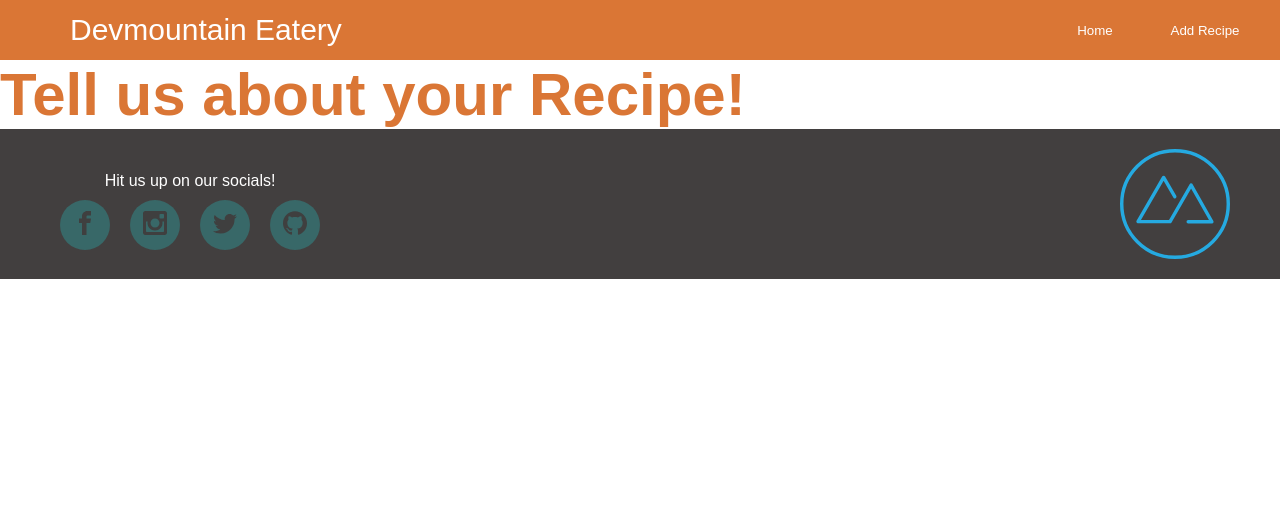
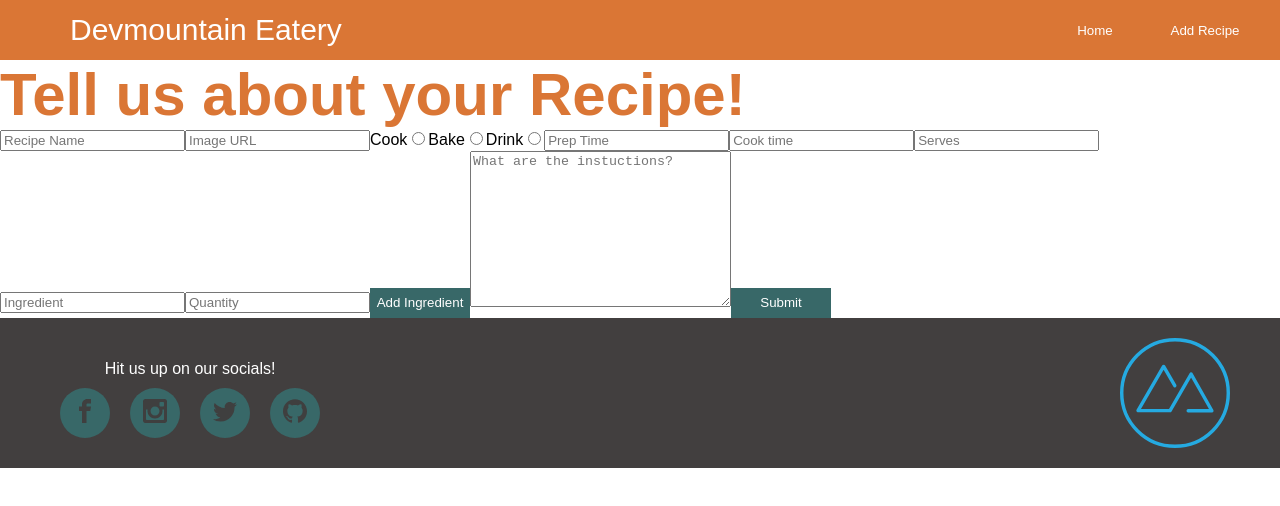
Before and after one commit to FrozenArrow73/react-proj-3, a React (Create React App) app: page /newRecipe in a window 1280 px wide. Shown: the top 506 px of the page. Built offline with nearby package versions, Linux system fonts and the light colour scheme.

Commit message:
added form html and formik to add recipe page

```diff
--- a/src/components/newRecipeComponents/NewRecipeScreen.jsx
+++ b/src/components/newRecipeComponents/NewRecipeScreen.jsx
@@ -1,10 +1,58 @@
-import React from "react";
+import React, {useState} from "react";
+import { useFormik } from "formik";
 
 const NewRecipeScreen = () => {
+  const [ingredients, setIngredients] = useState([])
+  const [name, setName] = useState("")
+  const [quantity, setQuantity] = useState("")
+
+  const addIngredients = () => {
+    setIngredients([...ingredients, {name, quantity}])
+    setName("")
+    setQuantity("")
+
+  }
+
+  const initialValues = {
+    type: "",
+    recipeName: "",
+    imageURL: "",
+    prepTime: "",
+    cookTime: "",
+    serves: "",
+    ingredients: [],
+    instructions: "",
+}
+
+const onSubmit = (values) => {
+  values.ingredients = ingredients
+  console.log(values)
+}
+
+const formik = useFormik({initialValues: initialValues, onSubmit: onSubmit})
+
   return (
     <section>
       <h1>Tell us about your Recipe!</h1>
-      {/* Here you will have a large form. Be prepared, part 4 will have you build this form in detail, and part 5 will have you style it. Do your best! */}
+      <form onSubmit={formik.handleSubmit}>
+        <input type="text" name="recipeName" placeholder="Recipe Name" value={formik.values.recipeName} onChange={formik.handleChange}/>
+        <input type="text" name="imageURL" placeholder="Image URL" value={formik.values.imageURL} onChange={formik.handleChange}/>
+        <label htmlFor="cook">Cook</label>
+        <input type="radio" name="type" id="cook" value="Cook" onChange={formik.handleChange}/>
+        <label htmlFor="bake">Bake</label>
+        <input type="radio" name="type" id="bake" value="Bake" onChange={formik.handleChange}/>
+        <label htmlFor="drink">Drink</label>
+        <input type="radio" name="type" id="drink" value="Drink" onChange={formik.handleChange}/>
+        <input type="text" name="prepTime" placeholder="Prep Time" value={formik.values.prepTime} onChange={formik.handleChange}/>
+        <input type="text" name="cookTime" placeholder="Cook time" value={formik.values.cookTime} onChange={formik.handleChange}/>
+        <input type="text" name="serves" placeholder="Serves" value={formik.values.serves} onChange={formik.handleChange}/>
+        <input type="text" placeholder="Ingredient" value={name} onChange={(event) => {setName(event.target.value)}}/>
+        <input type="text" placeholder="Quantity" value={quantity} onChange={(event) => {setQuantity(event.target.value)}}/>
+        <button type="button" onClick={addIngredients}>Add Ingredient</button>
+        <textarea cols="30" rows="10" name="instructions" placeholder="What are the instuctions?" value={formik.values.instructions} onChange={formik.handleChange}/>
+        <button type="submit">Submit</button>
+
+      </form>
     </section>
   );
 };
```
